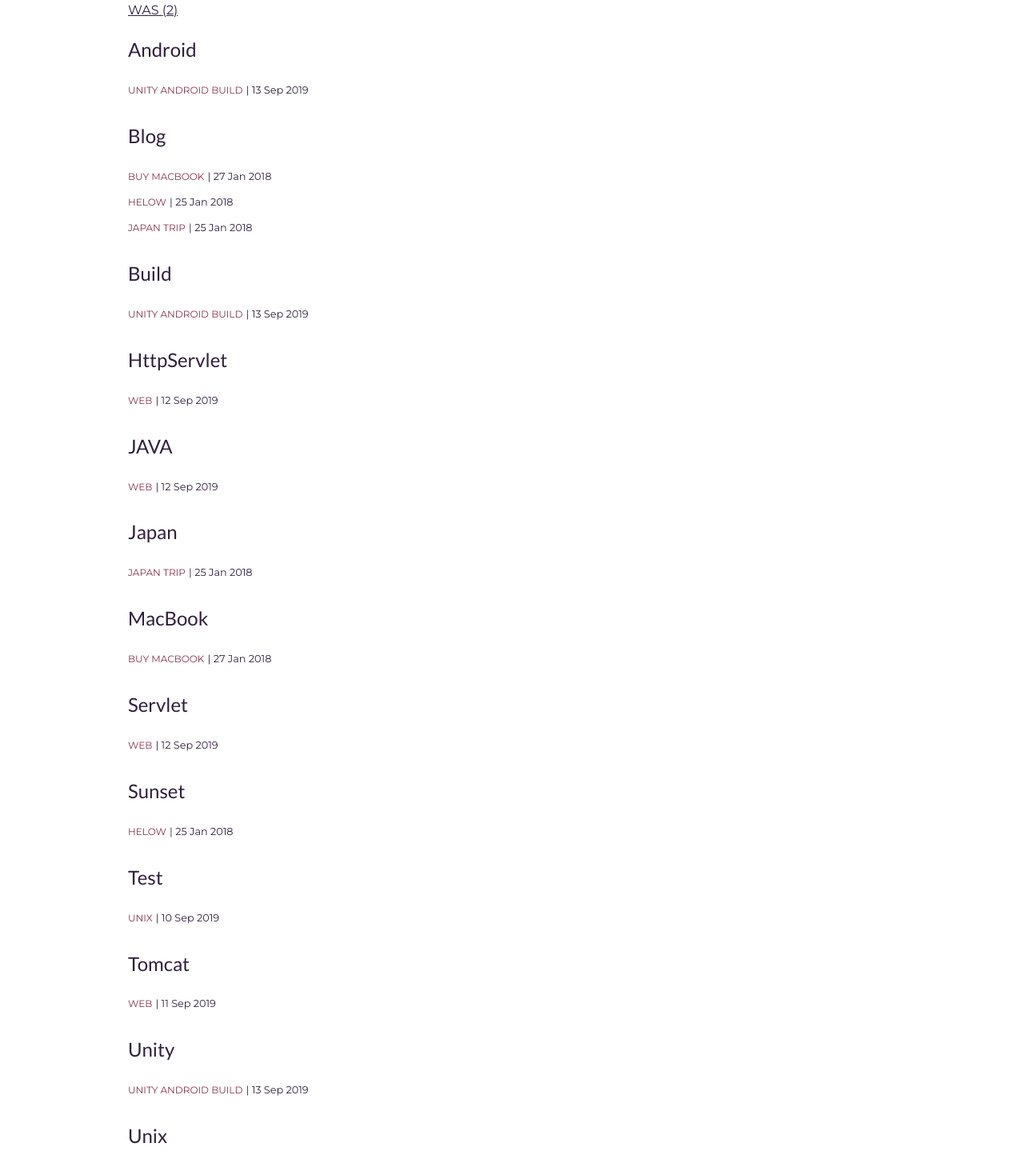
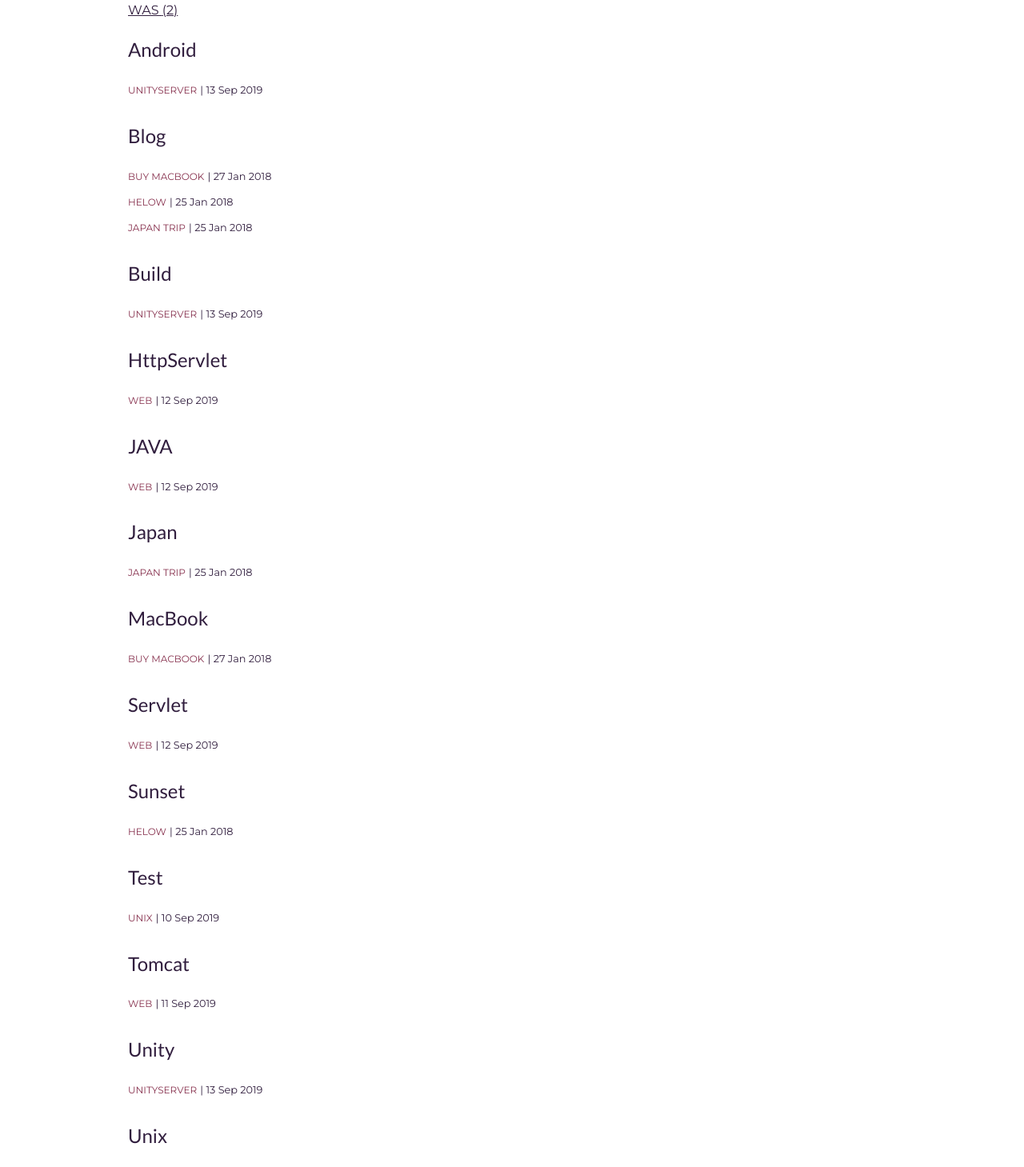
Before and after one commit to boyunjjang1/boyunjjang1.github.io, a Jekyll site: the page built from _pages/tags.html, in a window 1280 px wide. Shown: the part 598-2057 px from the top of the page at 80% size. Built offline with Jekyll 4.4.1, drawn with Linux system fonts in a browser that asks for light colours.

Commit message:
MODIFY unityBuild.md

```diff
--- a/_posts/2019-09-13-UnityBuild.markdown
+++ b/_posts/2019-09-13-UnityBuild.markdown
@@ -1,6 +1,6 @@
 ---
 layout: post
-title: Unity Android Build
+title: UnityServer
 date:   2019-09-13 22:25:20 +82
 description: Unity Android Build Posting
 img: unityMain.PNG # Add image post (optional)
```
